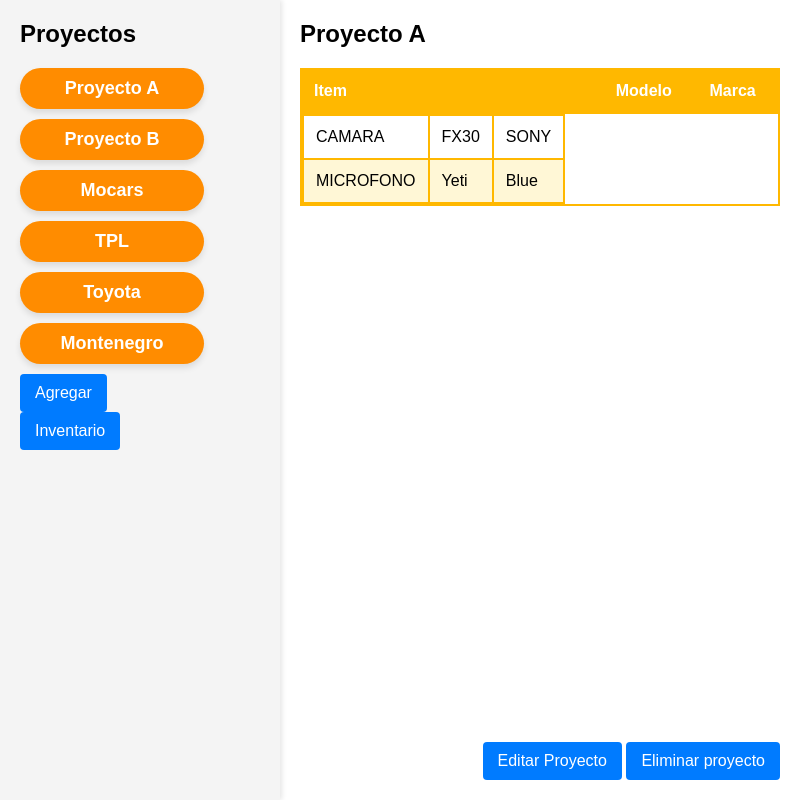
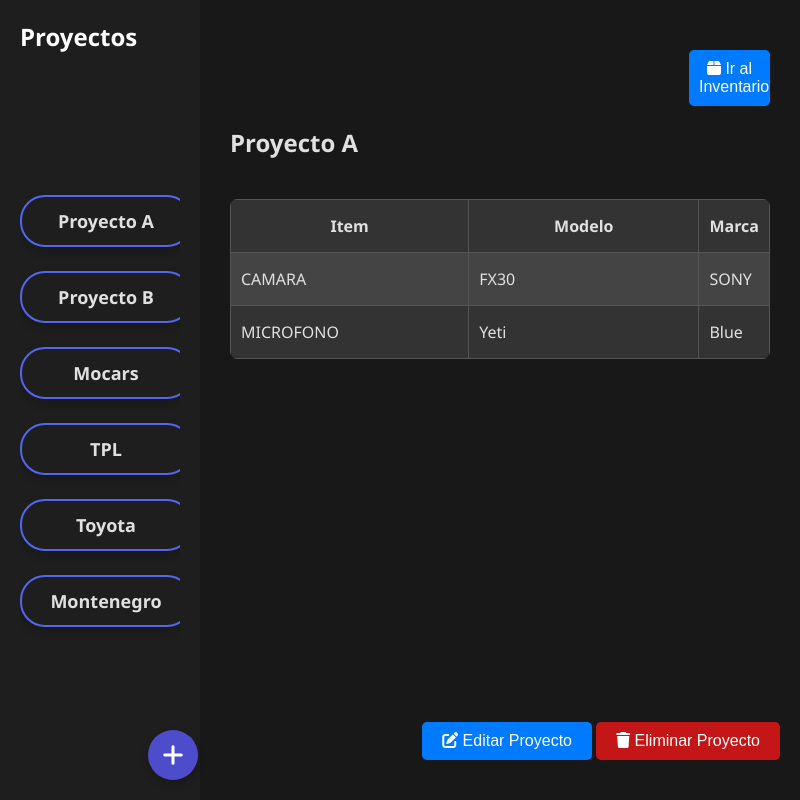
Before and after one commit to Sinuois/Panal, an Electron app: page index.html in a window 800 px wide. Both pictures are taken after a click on the element "Proyecto A". Drawn offline with Linux system fonts and the light colour scheme.

Commit message:
Modificación de estilo de pantalla principal

```diff
--- a/index.html
+++ b/index.html
@@ -4,12 +4,17 @@
 <head>
   <meta charset="UTF-8">
   <meta name="viewport" content="width=device-width, initial-scale=1.0">
+  <link rel="stylesheet" href="https://cdnjs.cloudflare.com/ajax/libs/font-awesome/6.0.0-beta3/css/all.min.css">
   <title>Pantalla de Inicio</title>
   <style>
     /* Estilos generales */
     body {
       margin: 0;
-      font-family: Arial, sans-serif;
+      font-family: 'Segoe UI', Tahoma, Geneva, Verdana, sans-serif;
+      background-color: #121212;
+      /* Fondo oscuro */
+      color: #E0E0E0;
+      /* Texto claro */
       display: flex;
       height: 100vh;
     }
@@ -19,16 +24,27 @@
       width: 100%;
     }
 
+    /* Menú lateral */
     .sidebar {
-      width: 30%;
-      background-color: #f4f4f4;
+      width: 20%;
+      /* Menú lateral más estrecho */
+      background-color: #1E1E1E;
+      /* Fondo oscuro para el sidebar */
+      color: #B0B0B0;
+      /* Color de texto del sidebar */
       padding: 20px;
-      box-shadow: 2px 0 5px rgba(0, 0, 0, 0.1);
-      overflow-y: auto;
+      box-shadow: 2px 0 10px rgba(0, 0, 0, 0.3);
+
+      display: flex;
+      flex-direction: column;
+      justify-content: space-between;
     }
 
     .sidebar h2 {
       margin-top: 0;
+      color: #ffffff;
+      font-size: 1.5rem;
+      padding-bottom: 20px;
     }
 
     .sidebar ul {
@@ -37,111 +53,224 @@
     }
 
     .sidebar ul li {
-      padding: 10px;
+      padding: 12px;
       cursor: pointer;
-      border: 1px solid #ddd;
-      margin-bottom: 10px;
-      background-color: #fff;
-      transition: background-color 0.3s ease;
+      background-color: #333333;
+      transition: background-color 0.3s ease, transform 0.3s ease;
+      font-size: 16px;
+      display: flex;
+      align-items: center;
     }
 
     .sidebar ul li:hover {
-      background-color: #e6e6e6;
+      background-color: #555555;
+      transform: scale(1.05);
+    }
+
+    .sidebar ul li i {
+      margin-right: 10px;
     }
 
     .main-content {
       flex: 1;
-      padding: 20px;
+      padding: 30px;
       display: flex;
       flex-direction: column;
-      justify-content: space-between;
+      justify-content: flex-start;
+      background-color: #181818;
+      overflow-y: auto;
+    }
+
+    .proyecto-detalle {
+      overflow-y: auto;
+      height: 70%;
     }
 
     .proyecto-detalle h2 {
       margin-top: 0;
+      color: #ffffff;
+
     }
 
     .acciones {
       text-align: right;
+      position: absolute;
+      right: 20px;
+      bottom: 40px;
     }
 
-    button {
-      padding: 10px 15px;
-      background-color: #007bff;
-      color: #fff;
-      border: none;
-      border-radius: 4px;
-      cursor: pointer;
-      font-size: 16px;
-    }
 
-    button:hover {
-      background-color: #0056b3;
-    }
-
-    button:disabled {
-      background-color: #ccc;
-      cursor: not-allowed;
-    }
-
+    /* Botones estilizados */
     .proyecto {
-      margin: 10px 0;
-      padding: 10px 20px;
+      margin: 12px 0;
+      padding: 12px 20px;
       font-size: 18px;
       font-weight: bold;
-      color: #FFFFFF;
-      background-color: #FF8C00;
+      color: #E0E0E0;
+      background-color: transparent;
+      border: 2px solid #5466ef;
       border-radius: 25px;
       cursor: pointer;
       text-align: center;
-      width: 60%;
-      box-shadow: 0 4px 6px rgba(0, 0, 0, 0.1);
-      transition: transform 0.2s ease, background-color 0.2s ease;
+      width: 90%;
+      box-shadow: 0 4px 8px rgba(0, 0, 0, 0.2);
+      transition: transform 0.3s ease, background-color 0.3s ease, color 0.3s ease;
+      display: inline-block;
+      text-decoration: none;
     }
 
     .proyecto:hover {
-      background-color: #FFA500;
-      transform: translateY(-5px);
+      background-color: #7584f6;
+      color: #FFFFFF;
+      transform: translateY(-8px);
     }
 
-    .producto {
-      margin-bottom: 10px;
-      font-size: 16px;
-      line-height: 1.6;
+    .proyecto:focus {
+      outline: none;
+      box-shadow: 0 0 10px rgba(244, 166, 97, 0.7);
     }
 
+    /* Tabla estilizada */
     table {
       width: 100%;
       border-collapse: collapse;
       margin: 20px 0;
+      background-color: #333333;
+      border-radius: 8px;
+      overflow: hidden;
+      table-layout: fixed;
     }
 
     table th,
     table td {
       text-align: left;
-      padding: 12px;
+      padding: 15px;
       font-size: 1rem;
+      color: #E0E0E0;
+      border: 1px solid #555555;
+      /* Borde sutil */
+
     }
 
     table th {
-      background-color: #FFB800;
-      color: white;
+      background-color: #333333;
       font-weight: bold;
+      text-align: center;
+      padding-left: 10px;
+      padding-right: 10px;
+      width: 50%;
+    }
+
+    table td {
+      text-align: left;
+      padding-left: 10px;
+      padding-right: 10px;
+      width: 50%;
     }
 
     table tr:nth-child(even) {
-      background-color: #FFF7D6;
+      background-color: #444444;
     }
 
     table tr:hover {
-      background-color: #FFF3B3;
+      background-color: #555555;
     }
 
-    table,
-    th,
-    td {
-      border: 2px solid #FFB800;
+    /* Estilos adicionales para botones de acción */
+    .acciones button {
+      margin-top: 15px;
+      display: inline-block;
+      padding: 10px 20px;
+      color: #fff;
+      font-size: 16px;
+      border: none;
+      border-radius: 5px;
+      cursor: pointer;
+      transition: background-color 0.3s ease;
+
     }
+
+    .acciones button:hover {
+      background-image: linear-gradient(rgb(0 0 0/40%) 0 0);
+    }
+
+    .acciones button:disabled {
+      background-color: #ccc;
+      cursor: not-allowed;
+      display: none;
+    }
+
+    .ir-inventario {
+      background-color: #007bff;
+      color: white;
+      border: none;
+      border-radius: 5px;
+      padding: 10px;
+      font-size: 16px;
+      width: 15%;
+      margin-top: 20px;
+      position: relative;
+      left: 85%;
+      cursor: pointer;
+      transition: background-color 0.3s ease;
+    }
+
+    .ir-inventario:hover {
+      background-color: #0056b3;
+    }
+
+    .agregar-proyecto {
+      width: 50px;
+      height: 50px;
+      background-color: #4d4dcc;
+      color: white;
+      border: none;
+      border-radius: 50%;
+      font-size: 24px;
+      display: flex;
+      justify-content: center;
+      align-items: center;
+      cursor: pointer;
+      box-shadow: 0 4px 8px rgba(0, 0, 0, 0.2);
+      transition: transform 0.3s ease, background-color 0.3s ease;
+      position: relative;
+      left: 80%
+    }
+
+    .agregar-proyecto:hover {
+      background-color: #6a8ded;
+      transform: translateY(-8px);
+    }
+
+    .proyecto {
+      margin: 12px 0;
+      padding: 12px 20px;
+      font-size: 18px;
+      font-weight: bold;
+      color: #E0E0E0;
+      background-color: transparent;
+      border: 2px solid #5466ef;
+      border-radius: 25px;
+      cursor: pointer;
+      text-align: center;
+      width: 80%;
+      box-shadow: 0 4px 8px rgba(0, 0, 0, 0.2);
+      transition: transform 0.3s ease, background-color 0.3s ease, color 0.3s ease;
+      display: inline-block;
+      text-decoration: none;
+    }
+
+    .proyecto:hover {
+      background-color: #7584f6;
+      color: #FFFFFF;
+      transform: translateY(-8px);
+    }
+
+    .proyecto:focus {
+      outline: none;
+      box-shadow: 0 0 10px rgba(244, 166, 97, 0.7);
+    }
+
   </style>
 
 </head>
@@ -151,20 +280,17 @@
     <!-- Menú lateral -->
     <aside class="sidebar">
       <h2>Proyectos</h2>
-      <div id="contenedor-proyectos"></div>
-      <div>
-        <button onclick="agregarProyecto()">Agregar</button>
-      </div>
-      <div>
-        <button onclick="irAInventario()">Inventario</button>
-      </div>
+      <div id="contenedor-proyectos" style="overflow-y: auto; max-height: 600px;"></div>
+      <button class="agregar-proyecto" onclick="agregarProyecto()"><i class="fas fa-plus"></i></button>
+
     </aside>
 
     <!-- Contenido principal -->
     <main class="main-content">
+      <button class="ir-inventario" onclick="irAInventario()"><i class="fas fa-box"></i> Ir al Inventario</button>
+      <h2 id="proyecto-nombre"></h2>
       <div class="proyecto-detalle">
-        <h2 id="proyecto-nombre"></h2>
-        <table id="productos-tabla">
+        <table id="productos-asociados" style="width: 100%; table-layout: fixed;">
           <thead>
             <tr>
               <th>Item</th>
@@ -172,14 +298,16 @@
               <th>Marca</th>
             </tr>
           </thead>
-          <tbody id="productos-asociados">
+          <tbody>
             <!-- Sección para productos asociados -->
           </tbody>
         </table>
       </div>
       <div class="acciones">
-        <button id="editar-proyecto" onclick="editarProyecto()" disabled>Editar Proyecto</button>
-        <button id="eliminar-proyecto" onclick="eliminarProyecto()" disabled>Eliminar proyecto</button>
+        <button id="editar-proyecto" style="background-color: #007bff;" onclick="editarProyecto()" disabled><i class="fas fa-edit"></i> Editar
+          Proyecto</button>
+        <button id="eliminar-proyecto" style="background-color: #c41616;" onclick="eliminarProyecto()" disabled><i class="fas fa-trash"></i> Eliminar
+          Proyecto</button>
       </div>
     </main>
   </div>
@@ -206,7 +334,8 @@
         .catch(error => {
           console.error('Error al cargar los proyectos:', error);
         });
-
+      const tituloProyecto = document.getElementById('proyecto-nombre');
+      tituloProyecto.innerHTML = "Seleccione un proyecto";
       if (sessionStorage.getItem('nombreProyecto')) {
         //botones se habilitan
         document.getElementById('editar-proyecto').disabled = false;
@@ -218,7 +347,7 @@
           .then(proyectos => {
             const proyectoSeleccionado = proyectos.find(p => p.nombre === nombreProyectoSelec);
             verProductos(proyectoSeleccionado, proyectos);
-            const tituloProyecto = document.getElementById('proyecto-nombre');
+
             tituloProyecto.innerHTML = proyectoSeleccionado.nombre;
           })
       }
@@ -265,7 +394,11 @@
       if (proyecto) {
         // Mostrar los productos asociados al proyecto
         const productosDiv = document.getElementById('productos-asociados');
-        productosDiv.innerHTML = ''; // Limpiar tabla
+        productosDiv.innerHTML = `            <tr>
+              <th>Item</th>
+              <th>Modelo</th>
+              <th>Marca</th>
+            </tr>`; // Limpiar tabla
         productosDiv.style.display = proyecto.productos.length ? 'block' : 'none';
 
         proyecto.productos.forEach((producto) => {
```
